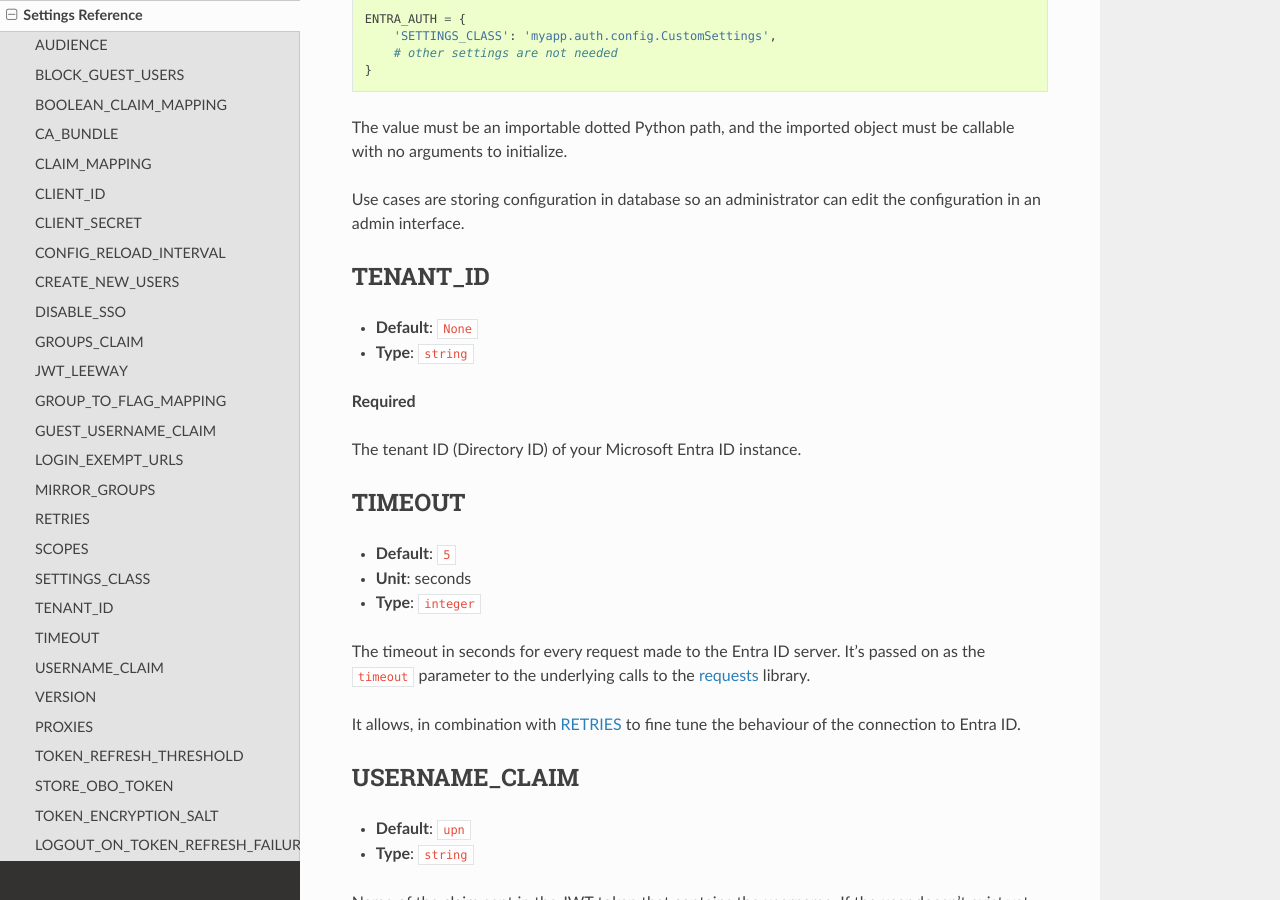
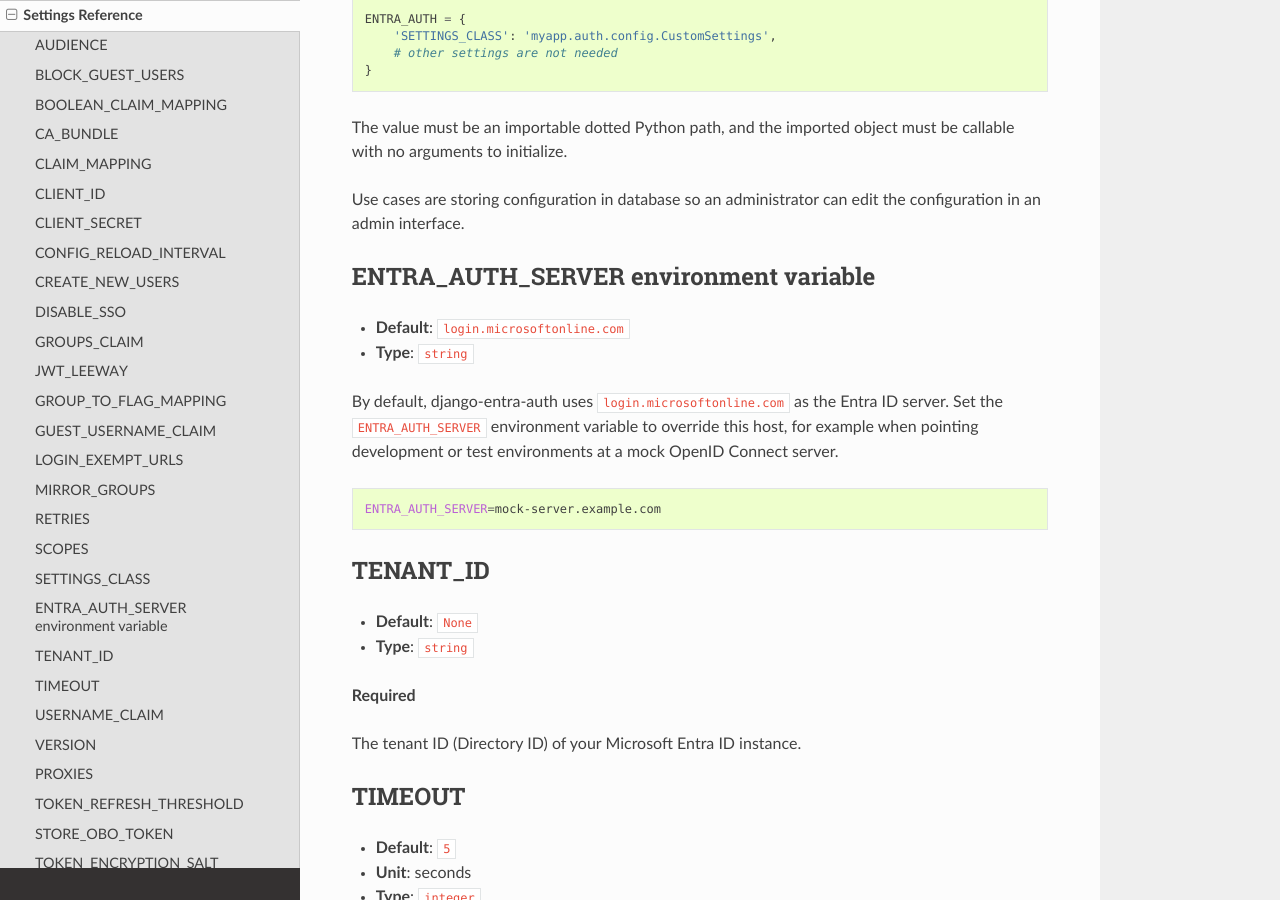
Before and after one commit to tnware/django-entra-auth, a Sphinx documentation site: the page built from docs/settings_ref.rst, in a window 1280 px wide and 900 px high, scrolled down 7669 px. Built offline with Sphinx 7.4.7 and the Read the Docs theme 3.1.0, drawn with Linux system fonts in a browser that asks for light colours.

Commit message:
feat: allow Entra server env override

```diff
--- a/docs/settings_ref.rst
+++ b/docs/settings_ref.rst
@@ -346,6 +346,19 @@ must be callable with no arguments to initialize.
 Use cases are storing configuration in database so an administrator can edit
 the configuration in an admin interface.
 
+ENTRA_AUTH_SERVER environment variable
+--------------------------------------
+* **Default**: ``login.microsoftonline.com``
+* **Type**: ``string``
+
+By default, django-entra-auth uses ``login.microsoftonline.com`` as the Entra ID server.
+Set the ``ENTRA_AUTH_SERVER`` environment variable to override this host, for example when
+pointing development or test environments at a mock OpenID Connect server.
+
+.. code-block:: shell
+
+    ENTRA_AUTH_SERVER=mock-server.example.com
+
 .. _tenant_id_setting:
 
 TENANT_ID
```
Also changed, not shown: README.md (+3 -2 lines), 2 other files.
